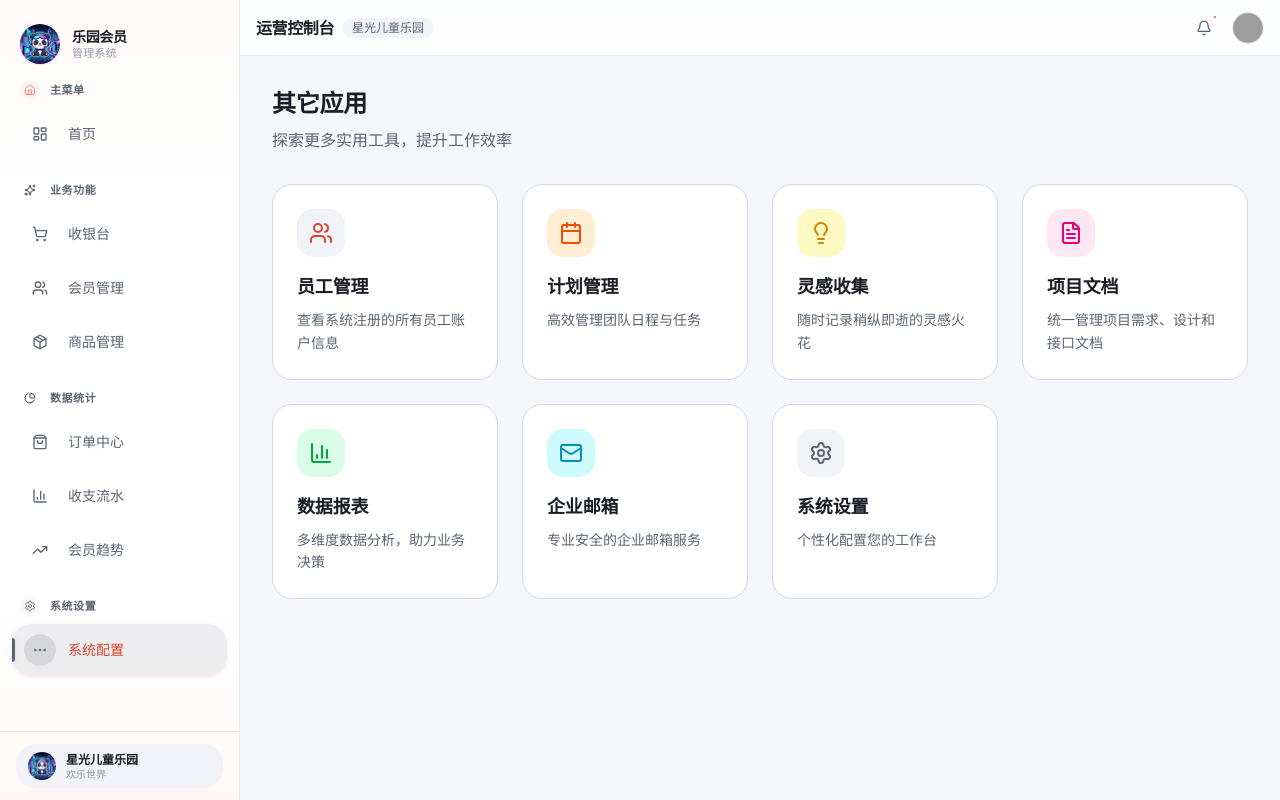
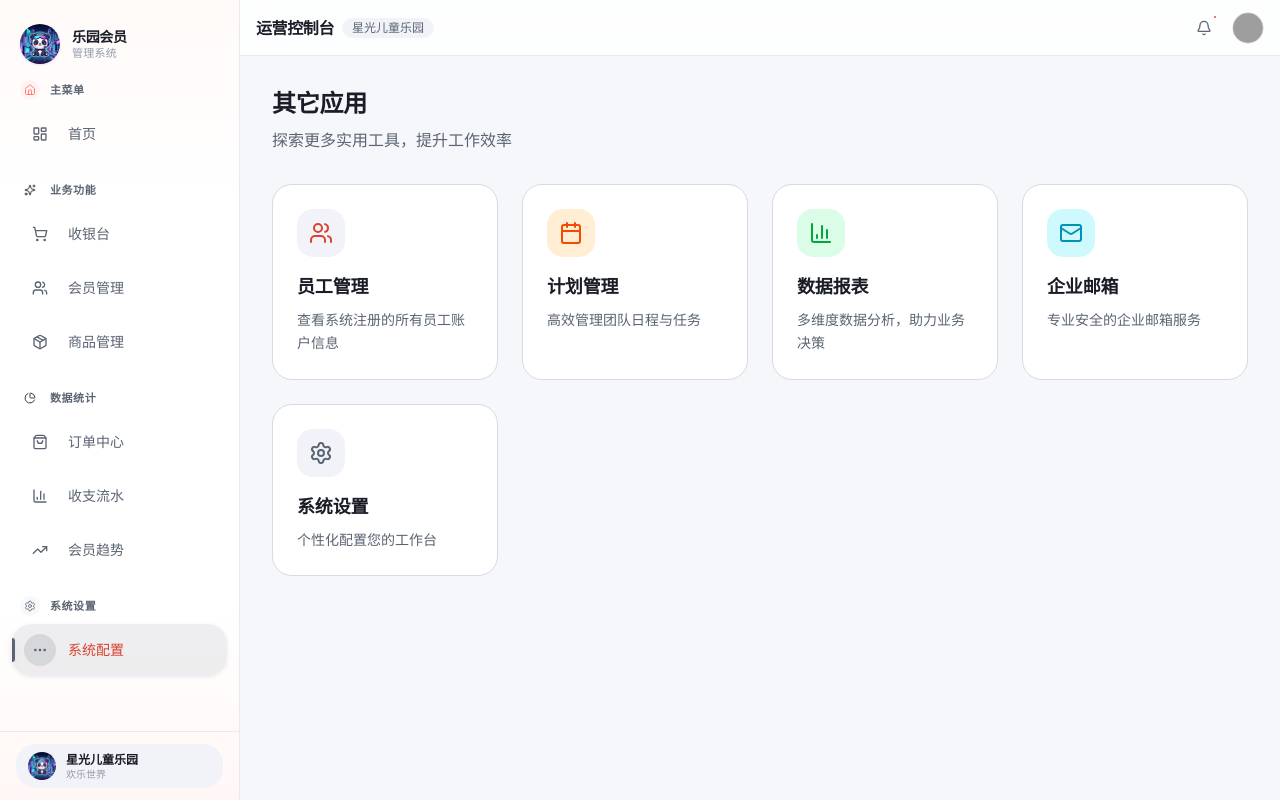
Before and after one commit to YouthherE/vip-new, a Next.js app: page /others in a window 1280 px wide. Built offline with nearby package versions, Linux system fonts and the light colour scheme; sample sign-in values are in the browser's storage; grey boxes are pictures that could not be loaded.

Commit message:
chore: 删除系统配置中的灵感和开发文档功能入口
- 移除 applications 中的 inspiration（灵感收集）和 docs（项目文档）条目
- 清理未使用的 Lightbulb/FileText import，修复重复 Mail import

```diff
--- a/src/app/(main)/others/page.tsx
+++ b/src/app/(main)/others/page.tsx
@@ -6,8 +6,6 @@ import {
   Calendar,
   BarChart3,
   Settings,
-  FileText,
-  Lightbulb,
   Mail,
   X,
   Loader2,
@@ -41,22 +39,6 @@ const applications = [
     icon: Calendar,
     color: 'bg-orange-100 text-orange-600',
     path: '/plans'
-  },
-  {
-    id: 'inspiration',
-    title: '灵感收集',
-    description: '随时记录稍纵即逝的灵感火花',
-    icon: Lightbulb,
-    color: 'bg-yellow-100 text-yellow-600',
-    path: '/inspiration'
-  },
-  {
-    id: 'docs',
-    title: '项目文档',
-    description: '统一管理项目需求、设计和接口文档',
-    icon: FileText,
-    color: 'bg-pink-100 text-pink-600',
-    path: '/docs'
   },
   {
     id: 'reports',
```
